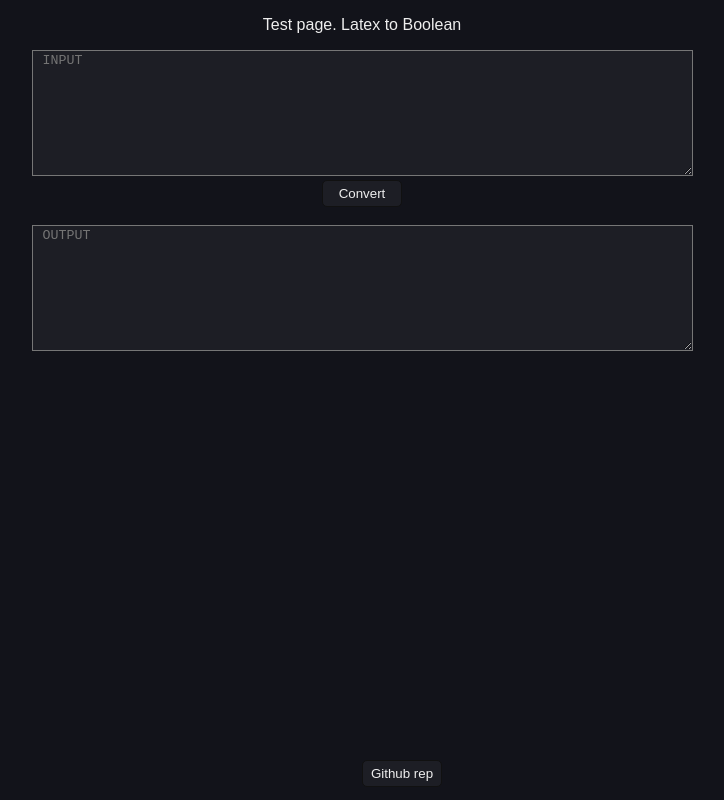
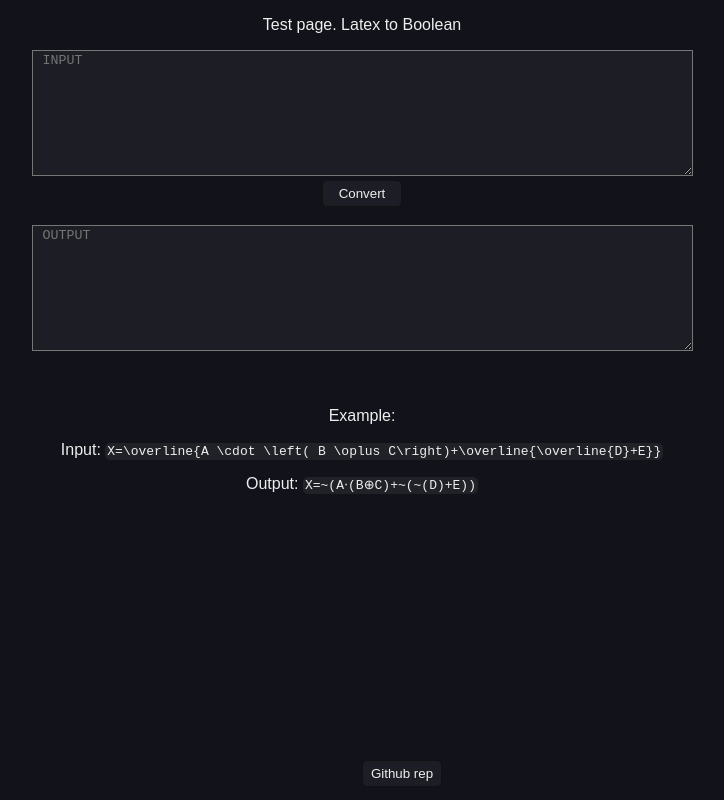
Before and after one commit to fixfell7/Latex2boolean, a plain HTML site: page index.html in a window 1280 px wide. Shown: the whole page, without its empty margins (278-1002 px from the left). Drawn offline with Linux system fonts and the light colour scheme.

Commit message:
Update index.html

```diff
--- a/index.html
+++ b/index.html
@@ -15,6 +15,10 @@
     <form action="https://github.com/fixfell7/Latex2boolean" method="get" target="_blank">
       <button style="position: fixed; bottom: 1em;" type="submit">Github rep</button>
    </form>
+   <br><br>
+   <p>Example:</p>
+   <p>Input: <code>X=\overline{A \cdot \left( B \oplus C\right)+\overline{\overline{D}+E}}</code></p>
+   <p>Output: <code>X=~(A⋅(B⊕C)+~(~(D)+E))</code></p>
   </body>
 
   <style>
@@ -42,6 +46,11 @@
       background-color: #2d2e35;
       /*transform: translate(0, -1px);*/
     }
+    code {
+      background-color: #ffffff10;
+      padding: 1px 2px;
+      border-radius: 5px;
+    }
   </style>
 
   <script>
```
